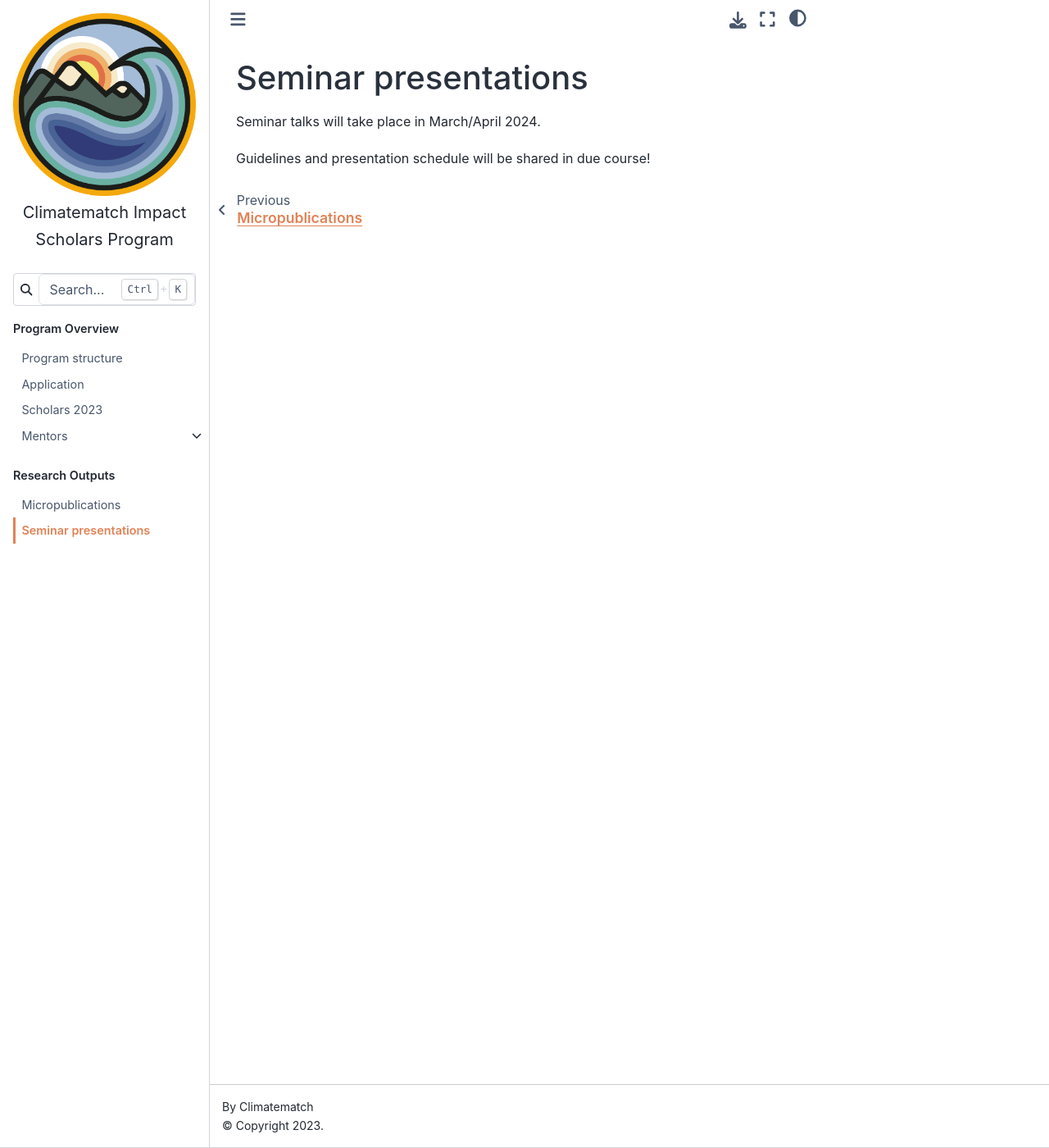
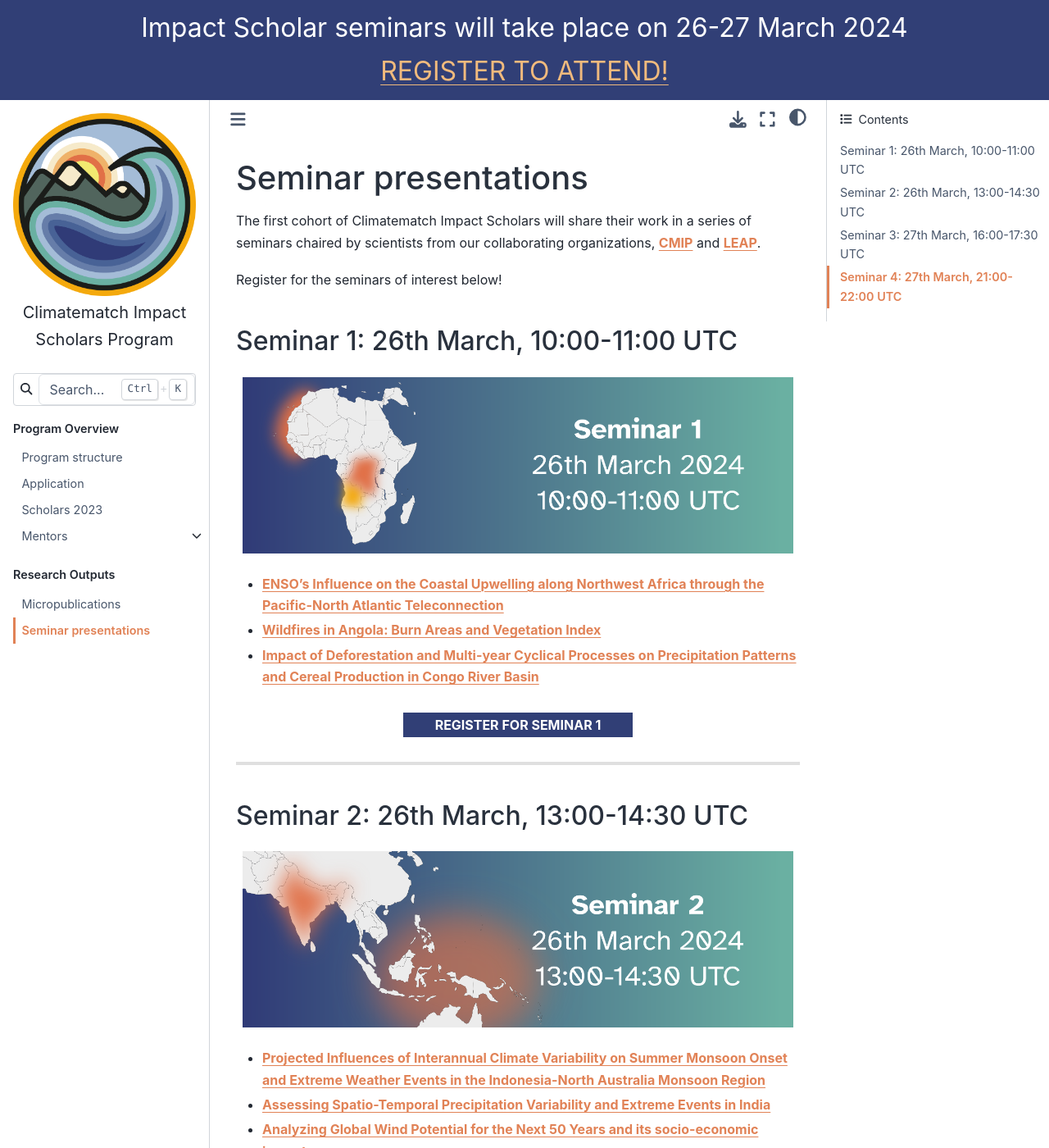
Before and after one commit to neuromatch/impact-scholars, a Jupyter Book: the page built from output-guidelines/seminar_presentations.md, in a window 1280 px wide and 1400 px high. Shown: the whole window at 82% size. Built offline with Jupyter Book 1.0.4 settings and Sphinx 7.4.7 and the Sphinx Book theme 1.1.4, drawn with Linux system fonts in a browser that asks for light colours; some of the changed text lies outside the part shown.

Commit message:
Add seminar schedule

````diff
--- a/_config.yml
+++ b/_config.yml
@@ -11,7 +11,7 @@ sphinx:
     language: en
     myst_heading_anchors: 2
     html_theme_options:
-      # announcement: "<font size = '6'>🌍🌎🌏 We are looking for mentors with experience in climate research! <br> <a href='https://airtable.com/appLHqbcnAQ1EUO47/shrDDmUFZ594k6KQ0' style='color:#f0ba7d;'><b>APPLY HERE!</b></a></font>"
+      announcement: "<font size = '6'>Impact Scholar seminars will take place on 26-27 March 2024<br><a href='https://programs.climatematch.io/output-guidelines/seminar_presentations.html' style='color:#f0ba7d;'>REGISTER TO ATTEND!</a></font>"
       logo:
         text: Climatematch Impact Scholars Program
     html_sidebars:
--- a/_static/cisp-style.css
+++ b/_static/cisp-style.css
@@ -21,3 +21,7 @@ html[data-theme=dark]{
 html[data-theme]{
   --sbt-color-announcement: #313f76;
 }
+
+#clickybox {
+  cursor: pointer;
+}
--- a/output-guidelines/seminar_presentations.md
+++ b/output-guidelines/seminar_presentations.md
@@ -1,5 +1,74 @@
 # Seminar presentations
 
-Seminar talks will take place in March/April 2024.
+The first cohort of Climatematch Impact Scholars will share their work in a series of seminars chaired by scientists from our collaborating organizations, [**CMIP**](https://wcrp-cmip.org/) and [**LEAP**](https://leap.columbia.edu/).
 
-Guidelines and presentation schedule will be shared in due course!
+Register for the seminars of interest below!
+
+
+## Seminar 1: 26th March, 10:00-11:00 UTC
+```{figure} ../impact-scholars/images/seminar_banner_1.png
+---
+width: 100%
+---
+```
+- [**ENSO's Influence on the Coastal Upwelling along Northwest Africa through the Pacific-North Atlantic Teleconnection**](../impact-scholars/scholars2023.md#ensos-influence-on-the-coastal-upwelling-along-northwest-africa-through-the-pacific-north-atlantic-teleconnection)
+
+- [**Wildfires in Angola: Burn Areas and Vegetation Index**](../impact-scholars/scholars2023.md#wildfires-in-angola-burn-areas-and-vegetation-index)
+
+- [**Impact of Deforestation and Multi-year Cyclical Processes on Precipitation Patterns and Cereal Production in Congo River Basin**](../impact-scholars/scholars2023.md#impact-of-deforestation-and-multi-year-cyclical-processes-on-precipitation-patterns-and-cereal-production-in-congo-river-basin)
+
+<center><div onclick="location.href='https://us06web.zoom.us/meeting/register/tZwpduiuqT8oE9JAiO5uqSslAyG-pd4RYXpT';" id="clickybox"; style="text-align: center; line-height: 30px; color: white; font-size: 16px; font-weight: bold; width: 300px;"><div style="background-color: #313f76; margin: 30px 10px;">REGISTER FOR SEMINAR 1</div></div></center>
+
+<hr style="border:2px solid gray">
+
+## Seminar 2: 26th March, 13:00-14:30 UTC
+```{figure} ../impact-scholars/images/seminar_banner_2.png
+---
+width: 100%
+---
+```
+- [**Projected Influences of Interannual Climate Variability on Summer Monsoon Onset and Extreme Weather Events in the Indonesia-North Australia Monsoon Region**](../impact-scholars/scholars2023.md#projected-influences-of-interannual-climate-variability-on-summer-monsoon-onset-and-extreme-weather-events-in-the-indonesia-north-australia-monsoon-region)
+
+- [**Assessing Spatio-Temporal Precipitation Variability and Extreme Events in India**](../impact-scholars//scholars2023.md#assessing-spatio-temporal-precipitation-variability-and-extreme-events-in-india)
+
+- [**Analyzing Global Wind Potential for the Next 50 Years and its socio-economic impact**](../impact-scholars/scholars2023.md#analyzing-global-wind-potential-for-the-next-50-years-and-its-socio-economic-impact)
+
+- [**Understand underlying mechanisms of ENSO and predicting its impact on the countries surrounding the Niño Region**](../impact-scholars/scholars2023.md#understand-underlying-mechanisms-of-enso-and-predicting-its-impact-on-the-countries-surrounding-the-niño-region)
+
+<center><div onclick="location.href='https://us06web.zoom.us/meeting/register/tZIodu6prTgqHdYfIaXwl56NlGCOzEWZJo-j';" id="clickybox"; style="text-align: center; line-height: 30px; color: white; font-size: 16px; font-weight: bold; width: 300px;"><div style="background-color: #313f76; margin: 30px 10px;">REGISTER FOR SEMINAR 2</div></div></center>
+
+<hr style="border:2px solid gray">
+
+
+## Seminar 3: 27th March, 16:00-17:30 UTC
+```{figure} ../impact-scholars/images/seminar_banner_3.png
+---
+width: 100%
+---
+```
+- [**Proposal for heatwave in Asia(India)**](../impact-scholars/scholars2023.md#proposal-for-heatwave-in-asiaindia)
+
+- [**Understanding historical and future impacts of El Niño on climate and food production in Colombia and Indonesia**](../impact-scholars/scholars2023.md#understanding-historical-and-future-impacts-of-el-niño-on-climate-and-food-production-in-colombia-and-indonesia)
+
+- [**Predicting future impacts of ENSO on NDVI in the Greater Horn of Africa**](../impact-scholars/scholars2023.md#predicting-future-impacts-of-enso-on-ndvi-in-the-greater-horn-of-africa)
+
+- [**The Past and Future of Mediterranean Heat Waves**](../impact-scholars/scholars2023.md#the-past-and-future-of-mediterranean-heat-waves)
+
+<center><div onclick="location.href='https://us06web.zoom.us/meeting/register/tZElcOmsqzwvHtyDOYX6H92WyQkx39g5xQxz';" id="clickybox"; style="text-align: center; line-height: 30px; color: white; font-size: 16px; font-weight: bold; width: 300px;"><div style="background-color: #313f76; margin: 30px 10px;">REGISTER FOR SEMINAR 3</div></div></center>
+
+<hr style="border:2px solid gray">
+
+
+## Seminar 4: 27th March, 21:00-22:00 UTC
+```{figure} ../impact-scholars/images/seminar_banner_4.png
+---
+width: 100%
+---
+```
+- [**Understanding the interactions of socio-economic policy, land use change, climate and carbon sequestration within the biomes of Mato Grosso: Integrating Land Cover, Precipitation, Temperature, GPP and Economic Factors**](../impact-scholars/scholars2023.md#understanding-the-interactions-of-socio-economic-policy-land-use-change-climate-and-carbon-sequestration-within-the-biomes-of-mato-grosso-integrating-land-cover-precipitation-temperature-gpp-and-economic-factors)
+
+- [**Fire Risk Assessment of the Andean-Patagonian Forest**](../impact-scholars/scholars2023.md#fire-risk-assessment-of-the-andean-patagonian-forest)
+
+- [**Comparing Sea Level Height Measurements from Tidal Gauges and ECCO Model in Extreme Weather Events**](../impact-scholars/scholars2023.md#comparing-sea-level-height-measurements-from-tidal-gauges-and-ecco-model-in-extreme-weather-events)
+
+<center><div onclick="location.href='https://us06web.zoom.us/meeting/register/tZEsd-6tqTMjHdH5g7tzmHpC0cr1N1jDrO2m';" id="clickybox"; style="text-align: center; line-height: 30px; color: white; font-size: 16px; font-weight: bold; width: 300px;"><div style="background-color: #313f76; margin: 30px 10px;">REGISTER FOR SEMINAR 4</div></div></center>
````
Also changed, not shown: impact-scholars/images/seminar_banner_1.png (added), impact-scholars/images/seminar_banner_2.png (added), impact-scholars/images/seminar_banner_3.png (added), impact-scholars/images/seminar_banner_4.png (added).
